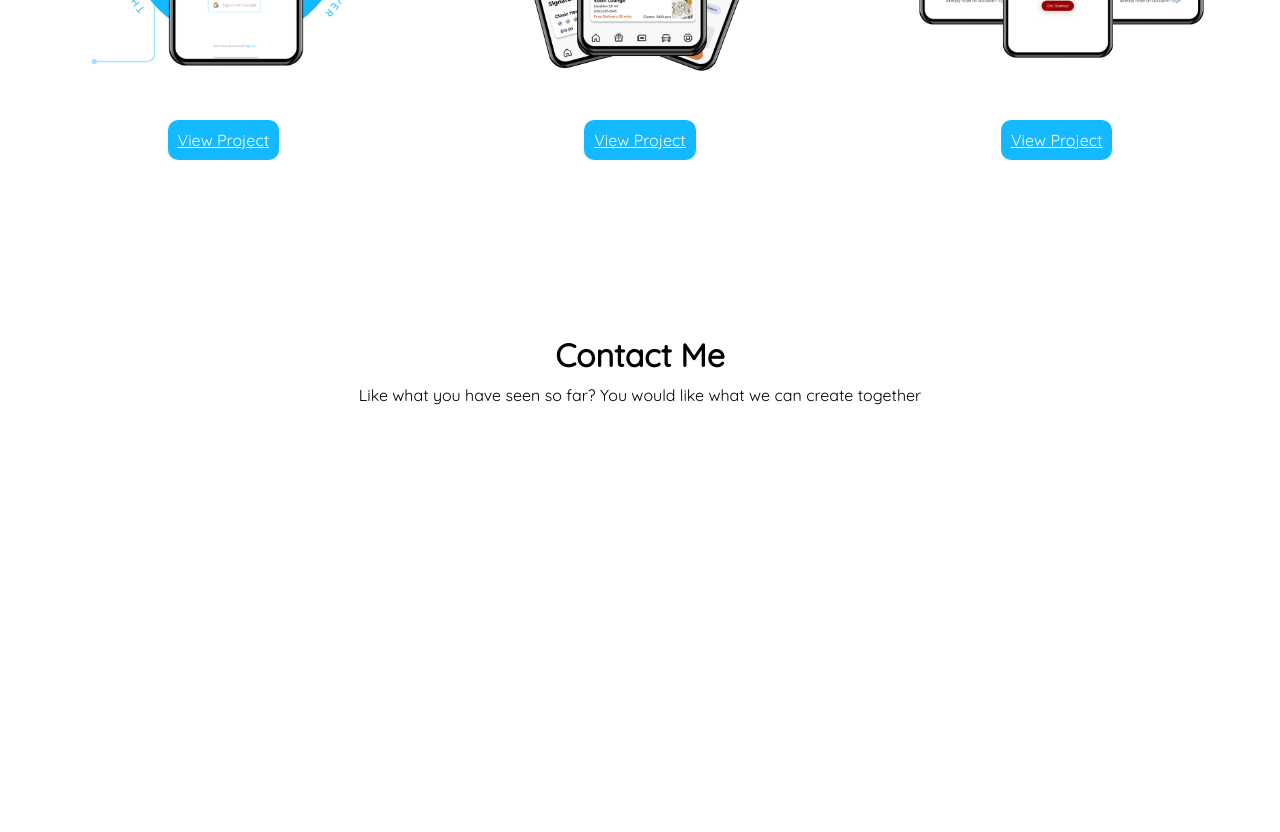
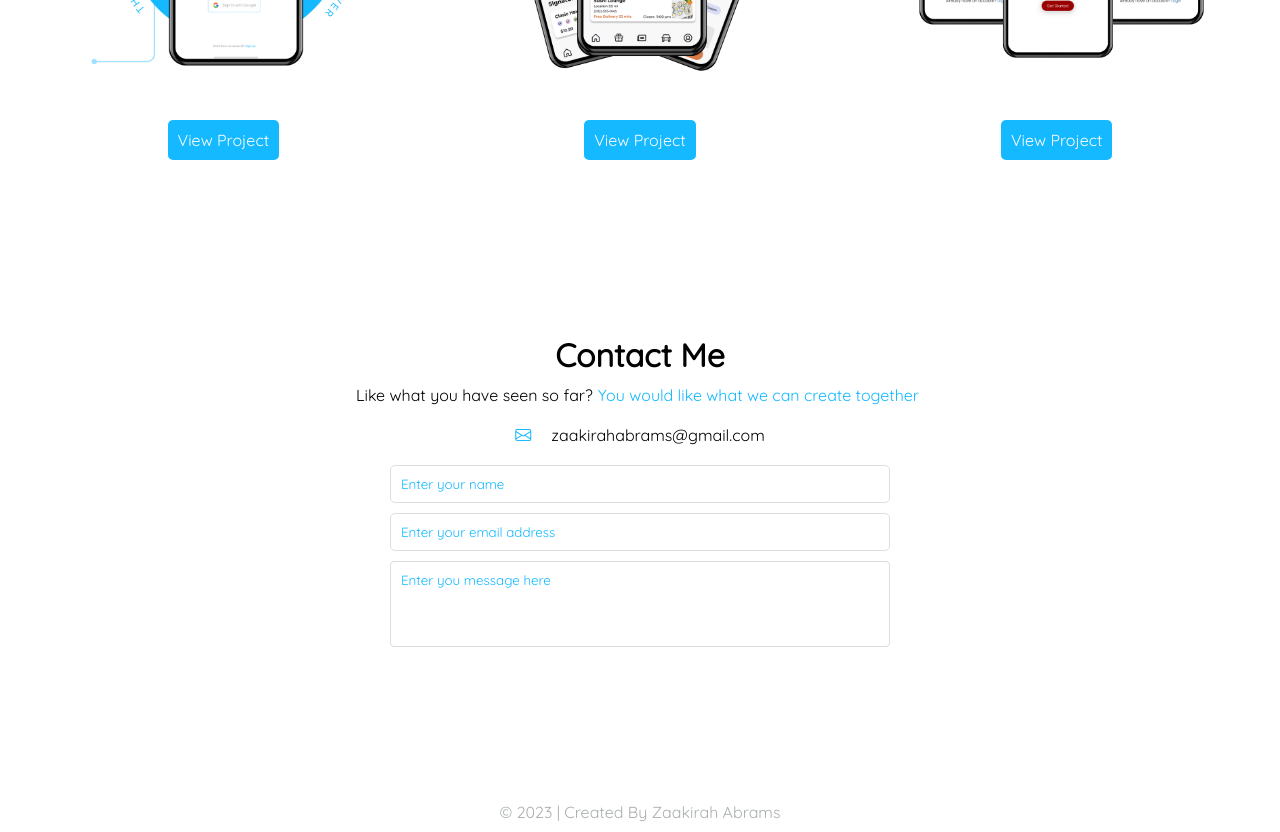
Before and after one commit to Zaaks-Projects/New-Portfolio, a React (Create React App) app: page / in a window 1280 px wide. Shown: the part 880-1712 px from the top of the page. Before the commit the page ends 1300 px from the top, so only its background shows below. Built offline with nearby package versions, Linux system fonts and the light colour scheme.

Commit message:
Update | Latest update to the portfolio

```diff
--- a/src/App.css
+++ b/src/App.css
@@ -8,6 +8,7 @@
 
 .nav{
   background-color: transparent;
+
   display: flex;
   justify-content: center;
   align-items: center;
@@ -37,6 +38,11 @@
   font-weight: bold;
 }
 
+.footer_info {
+  background-color: #333;
+  color: #fff;
+  text-align: center;
+}
 
 
 
--- /dev/null
+++ b/src/pages/Footer.css
@@ -0,0 +1,4 @@
+footer {
+    color: #aaaeaf;
+    text-align: center;
+  }
--- /dev/null
+++ b/src/pages/Footer.jsx
@@ -0,0 +1,12 @@
+import React from "react"
+import './Footer.css'
+
+const Footer = () => {
+    return (
+        <footer>
+             <p>&copy; 2023 | Created By Zaakirah Abrams</p>
+        </footer>
+    )
+}
+
+export default Footer;
--- a/src/pages/Home.jsx
+++ b/src/pages/Home.jsx
@@ -2,6 +2,7 @@ import React from "react"
 import './Stylesheet.css'
 import Work_Section from "./work-section"
 import Contact_Section from "./contact_section"
+import Footer from "./Footer"
 
 const Home = () => {
     return (
@@ -15,6 +16,7 @@ const Home = () => {
         </div>
         < Work_Section />
         < Contact_Section />
+        <Footer />
         </>
     )
 }
--- a/src/pages/Stylesheet.css
+++ b/src/pages/Stylesheet.css
@@ -1,4 +1,6 @@
 @import url('https://fonts.googleapis.com/css2?family=Poppins:wght@300&display=swap');
+@import url("https://cdn.jsdelivr.net/npm/bootstrap-icons@1.11.1/font/bootstrap-icons.css");
+
 *{
     box-sizing: border-box;
     font-family: 'Quicksand', sans-serif;
@@ -11,6 +13,9 @@
     flex-direction: column;
     align-items: center;
     justify-content: center;
+    /* background: linear-gradient(90deg, #ffffff, #0099cc, #ffffff);
+    background-size: 200% 200%;
+    animation: gradientAnimation 10s ease infinite; */
 
   }
 
@@ -24,7 +29,7 @@
   .more_btn{
     padding: 15px;
     margin: 20px;
-    border-radius: 10px;
+    border-radius: 5px;
     border: none;
     background-color: #14B9FF;
     color: white;
@@ -91,9 +96,10 @@ a{
 }
 
 .work-section a{
+  text-decoration: none;
   background-color: #14B9FF;
   padding: 10px;
-  border-radius: 10px;
+  border-radius: 5px;
   color: white;
 }
 
@@ -112,6 +118,7 @@ a{
 /* Contact Section */
 .contact_me{
   margin-top: 150px;
+  margin-bottom: 150px;
 }
 
 
@@ -120,3 +127,53 @@ a{
   flex-direction: column;
   align-items: center;
 }
+
+i {
+   padding: 5px;
+   color: #14B9FF;
+}
+
+input{
+  margin: 5px 0 5px 0;
+  padding: 10px;
+  border-radius: 5px;
+  border: 0.2px solid #DADEE0;
+  width: 500px;
+
+}
+::placeholder{
+  color: #14B9FF;
+
+}
+
+textarea{
+  width: 500px;
+  padding: 10px;
+  border: 0.2px solid #DADEE0;
+  border-radius: 4px;
+  resize: none;
+}
+
+.contact_info{
+  display: flex;
+  justify-content: flex-start;
+}
+
+.contact_info p{
+  padding: 5px;
+}
+
+/* Footer Section */
+
+
+
+
+
+/* @keyframes gradientAnimation {
+  0% {
+    background-position: 0% 50%;
+  }
+  100% {
+    background-position: 100% 50%;
+  }
+} */
--- a/src/pages/contact_section.jsx
+++ b/src/pages/contact_section.jsx
@@ -6,7 +6,14 @@ const Contact_Section = () => {
         <div className="contact_me">
             <div className="Contact_header">
                 <h1>Contact Me</h1>
-                <p>Like what you have seen so far?  You would like what we can create together</p>
+                <p>Like what you have seen so far?
+                <span>You would like what we can create together</span></p>
+                <div className="contact_info">
+                    <i class="bi bi-envelope"></i><p>zaakirahabrams@gmail.com</p>
+                </div>
+                <input type="text" placeholder="Enter your name" />
+                <input type="text" placeholder="Enter your email address" />
+                <textarea placeholder="Enter you message here" rows={4}></textarea>
             </div>
 
         </div>
```
Also changed, not shown: src/pages/images/Home Background.svg (added).
